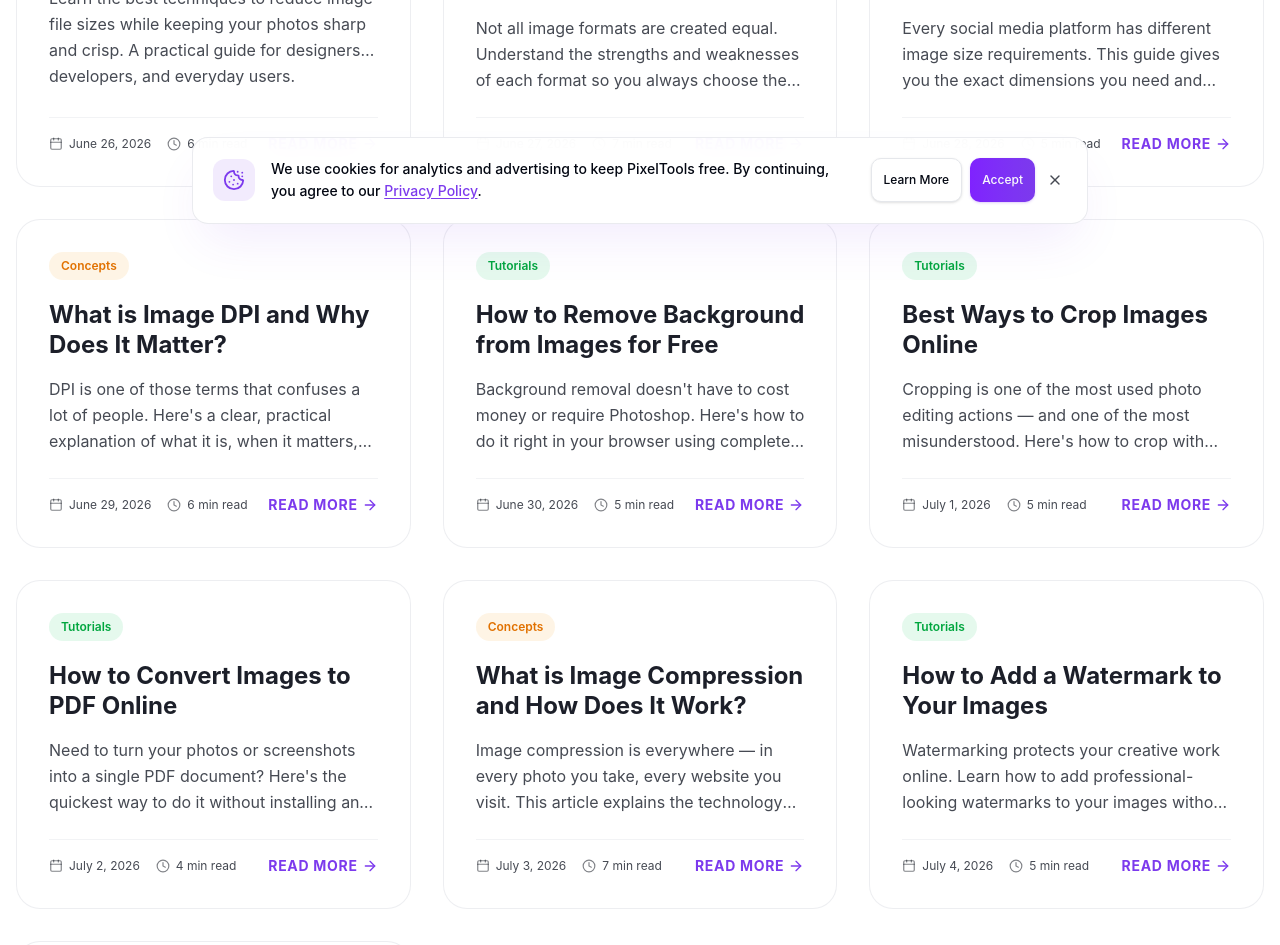
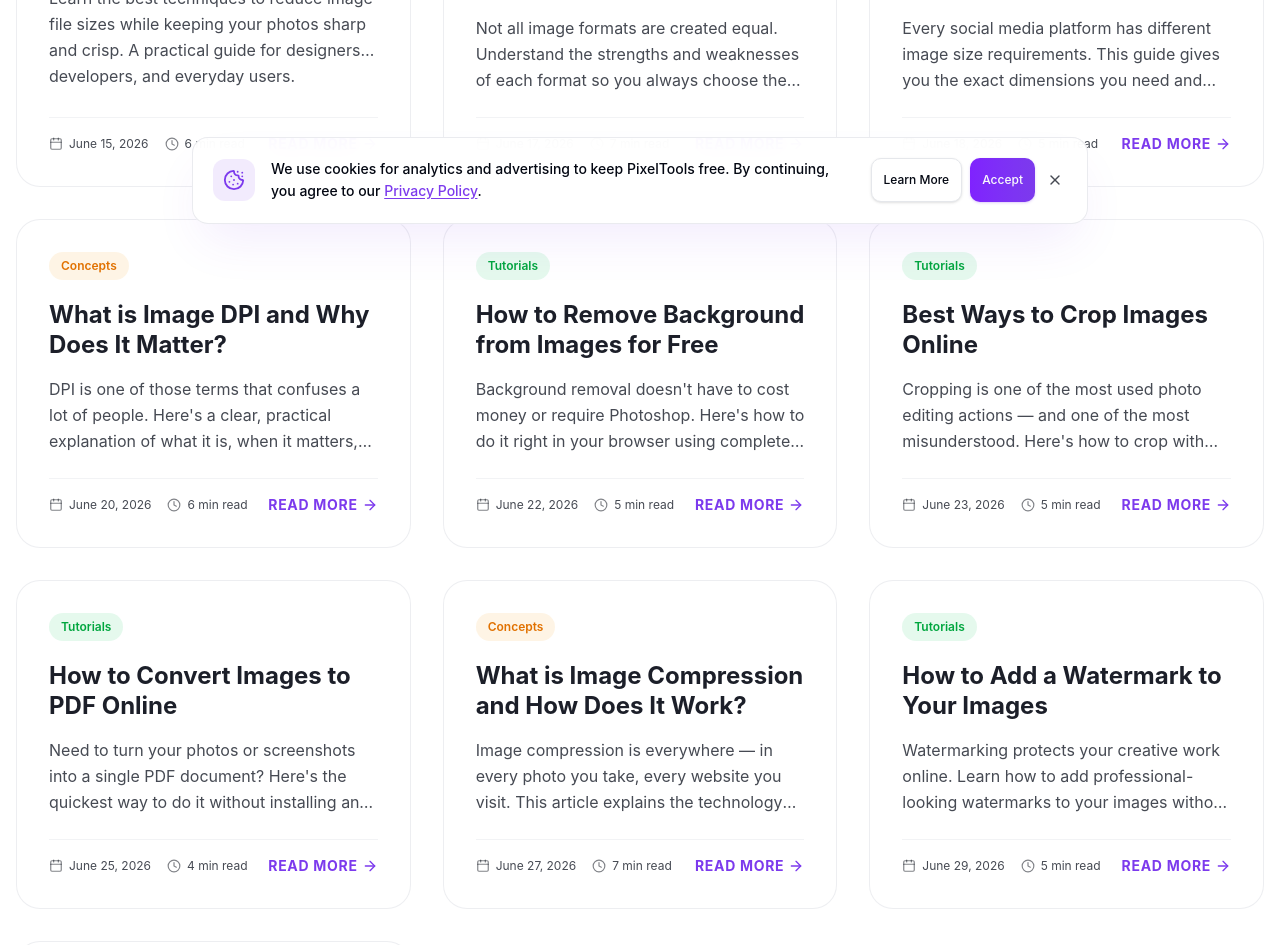
Before and after one commit to uzairhaider381/pixeltools, a React (Vite) app: page /blog in a window 1280 px wide. Shown: the part 560-1505 px from the top of the page. Built offline with nearby package versions, Linux system fonts and the light colour scheme.

Commit message:
chore: adjust blog dates to have a 1-2 day gap between posts

```diff
--- a/src/data/blogs-part1.ts
+++ b/src/data/blogs-part1.ts
@@ -6,7 +6,7 @@ export const posts1: BlogPost[] = [
     slug: "compress-images-without-losing-quality",
     title: "How to Compress Images Without Losing Quality",
     description: "Learn the best techniques to reduce image file sizes while keeping your photos sharp and crisp. A practical guide for designers, developers, and everyday users.",
-    date: "June 26, 2026",
+    date: "June 15, 2026",
     readTime: "6 min read",
     category: "Guides",
     content: `
@@ -65,7 +65,7 @@ export const posts1: BlogPost[] = [
     slug: "jpg-vs-png-vs-webp",
     title: "JPG vs PNG vs WebP — Which Format Should You Use?",
     description: "Not all image formats are created equal. Understand the strengths and weaknesses of each format so you always choose the right one for the job.",
-    date: "June 27, 2026",
+    date: "June 17, 2026",
     readTime: "7 min read",
     category: "Guides",
     content: `
@@ -118,7 +118,7 @@ export const posts1: BlogPost[] = [
     slug: "resize-images-for-social-media",
     title: "How to Resize Images for Instagram, Twitter and LinkedIn",
     description: "Every social media platform has different image size requirements. This guide gives you the exact dimensions you need and shows you how to resize quickly.",
-    date: "June 28, 2026",
+    date: "June 18, 2026",
     readTime: "5 min read",
     category: "Social Media",
     content: `
@@ -158,7 +158,7 @@ export const posts1: BlogPost[] = [
     slug: "what-is-image-dpi",
     title: "What is Image DPI and Why Does It Matter?",
     description: "DPI is one of those terms that confuses a lot of people. Here's a clear, practical explanation of what it is, when it matters, and when it doesn't.",
-    date: "June 29, 2026",
+    date: "June 20, 2026",
     readTime: "6 min read",
     category: "Concepts",
     content: `
@@ -204,7 +204,7 @@ export const posts1: BlogPost[] = [
     slug: "remove-background-from-images-free",
     title: "How to Remove Background from Images for Free",
     description: "Background removal doesn't have to cost money or require Photoshop. Here's how to do it right in your browser using completely free tools.",
-    date: "June 30, 2026",
+    date: "June 22, 2026",
     readTime: "5 min read",
     category: "Tutorials",
     content: `
--- a/src/data/blogs-part2.ts
+++ b/src/data/blogs-part2.ts
@@ -6,7 +6,7 @@ export const posts2: BlogPost[] = [
     slug: "best-ways-to-crop-images-online",
     title: "Best Ways to Crop Images Online",
     description: "Cropping is one of the most used photo editing actions — and one of the most misunderstood. Here's how to crop with precision using free online tools.",
-    date: "July 1, 2026",
+    date: "June 23, 2026",
     readTime: "5 min read",
     category: "Tutorials",
     content: `
@@ -54,7 +54,7 @@ export const posts2: BlogPost[] = [
     slug: "convert-images-to-pdf-online",
     title: "How to Convert Images to PDF Online",
     description: "Need to turn your photos or screenshots into a single PDF document? Here's the quickest way to do it without installing any software.",
-    date: "July 2, 2026",
+    date: "June 25, 2026",
     readTime: "4 min read",
     category: "Tutorials",
     content: `
@@ -99,7 +99,7 @@ export const posts2: BlogPost[] = [
     slug: "what-is-image-compression",
     title: "What is Image Compression and How Does It Work?",
     description: "Image compression is everywhere — in every photo you take, every website you visit. This article explains the technology behind it in plain language.",
-    date: "July 3, 2026",
+    date: "June 27, 2026",
     readTime: "7 min read",
     category: "Concepts",
     content: `
@@ -134,7 +134,7 @@ export const posts2: BlogPost[] = [
     slug: "how-to-add-watermark-to-images",
     title: "How to Add a Watermark to Your Images",
     description: "Watermarking protects your creative work online. Learn how to add professional-looking watermarks to your images without expensive software.",
-    date: "July 4, 2026",
+    date: "June 29, 2026",
     readTime: "5 min read",
     category: "Tutorials",
     content: `
@@ -178,7 +178,7 @@ export const posts2: BlogPost[] = [
     slug: "top-free-online-image-tools-2026",
     title: "Top Free Online Image Tools in 2026",
     description: "A curated roundup of the best free, browser-based image tools available today — for resizing, compressing, converting, cropping, and more.",
-    date: "July 5, 2026",
+    date: "July 1, 2026",
     readTime: "8 min read",
     category: "Resources",
     content: `
```
